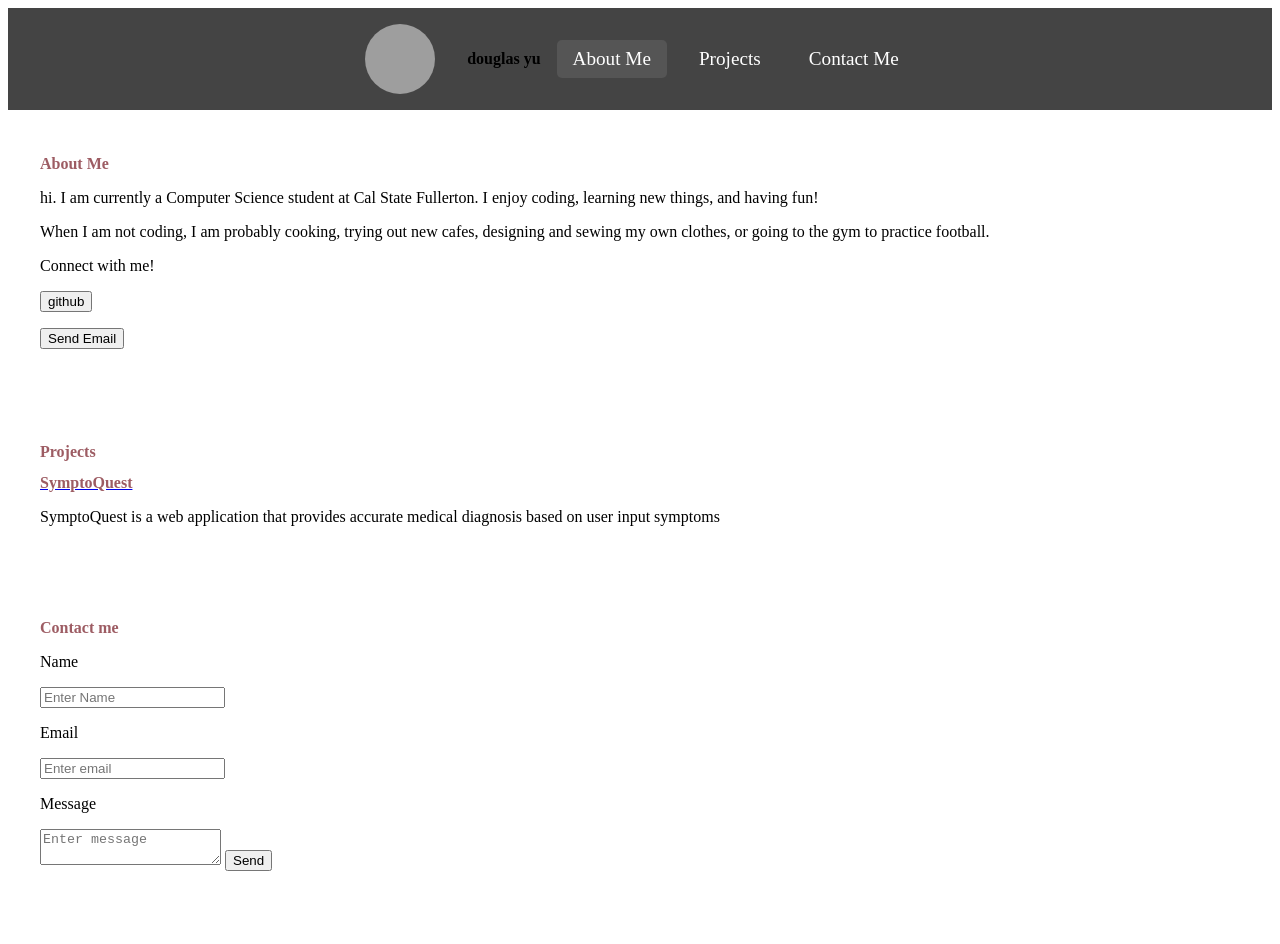
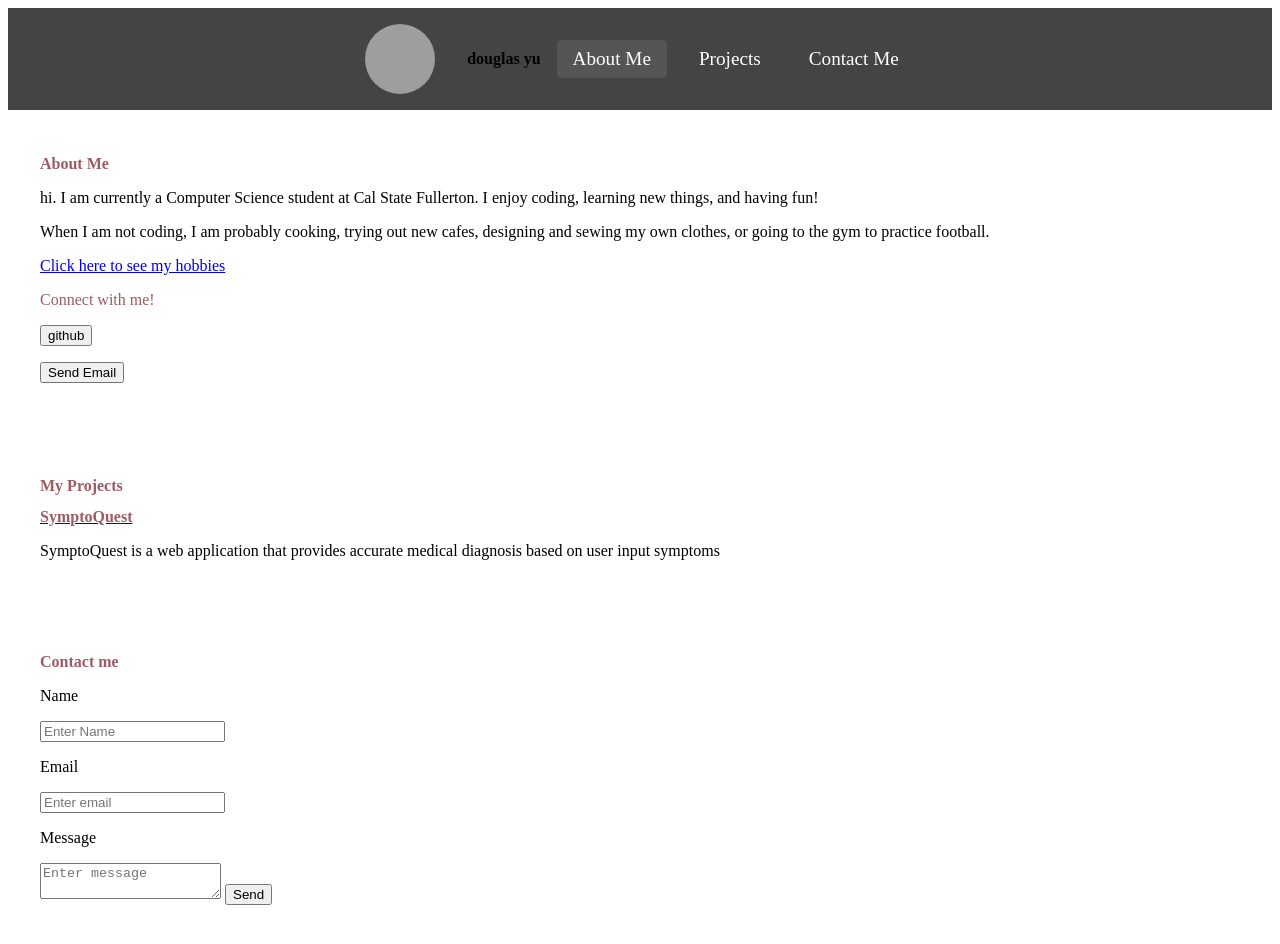
Before and after one commit to Douglasmyu/portfolio, a SvelteKit app: page / in a window 1280 px wide. Before the commit the page ends 911 px from the top, so only its background shows below. Built offline with nearby package versions, Linux system fonts and the light colour scheme; grey boxes are pictures that could not be loaded.

Commit message:
small changes

```diff
--- a/src/routes/+page.svelte
+++ b/src/routes/+page.svelte
@@ -68,6 +68,10 @@
         font-size: medium;
         color:#9D5C63;
     }
+    .title{
+      color:#9D5C63;
+      font-size: medium;
+    }
     .button-link {
     display: inline-block;
     padding: 10px 20px;
@@ -106,7 +110,8 @@
     <p>
         When I am not coding, I am probably cooking, trying out new cafes, designing and sewing my own clothes, or going to the gym to practice football.
     </p>
-    <p>
+    <a href="src/routes/hobbies/+page.svelte">Click here to see my hobbies</a>
+    <p class="title">
         Connect with me!
     </p>
     <p>
@@ -120,7 +125,7 @@
   </section>
   <section id="projects"> <!-- projects section-->
     <article>
-      <h2>Projects</h2>
+      <h2>My Projects</h2>
         <a href = https://sympto-quest-phi.vercel.app/login><h2>SymptoQuest</h2></a>
             <p>
                 SymptoQuest is a web application that provides accurate medical diagnosis based on user input symptoms
@@ -130,7 +135,7 @@
 
   <section id = "contact"> <!-- contact me section-->
     <h2>Contact me</h2>
-    <form class="contact-form" on:submit={handleSubmit}></form>
+    <form class="contact-form" on:submit={handsubmit}></form>
 
     <p>Name</p>
     <input id=name placeholder="Enter Name"/>
```
Also changed, not shown: src/routes/hobbies/+page.svelte (added, +7 -0 lines).
